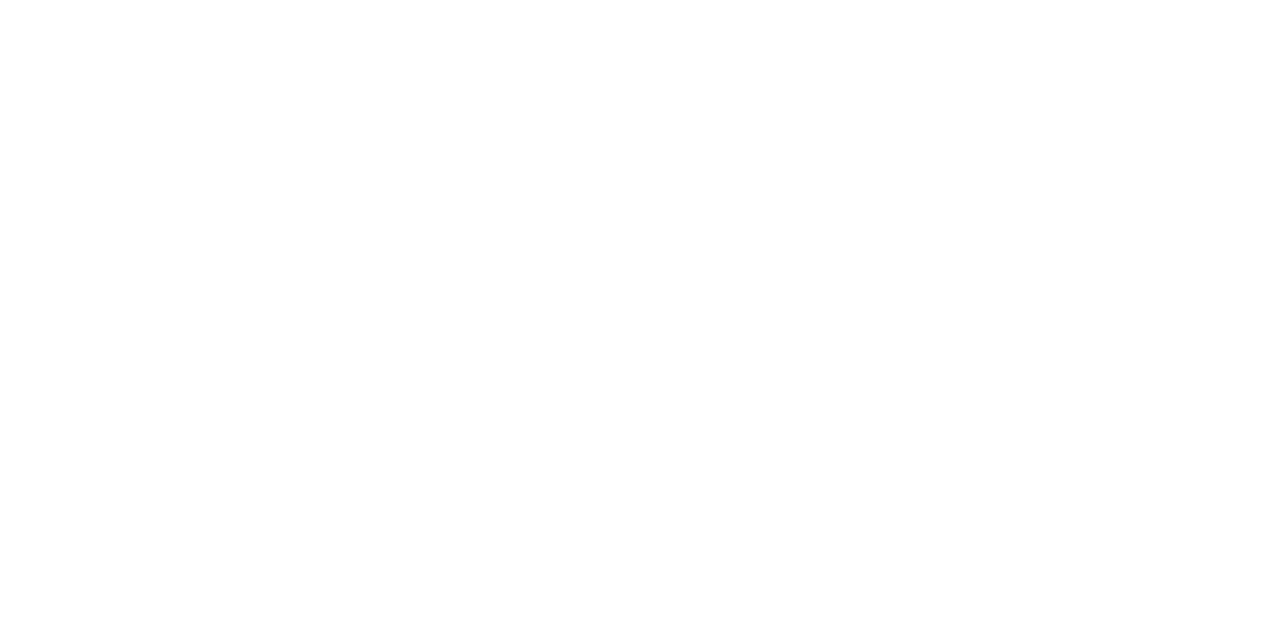
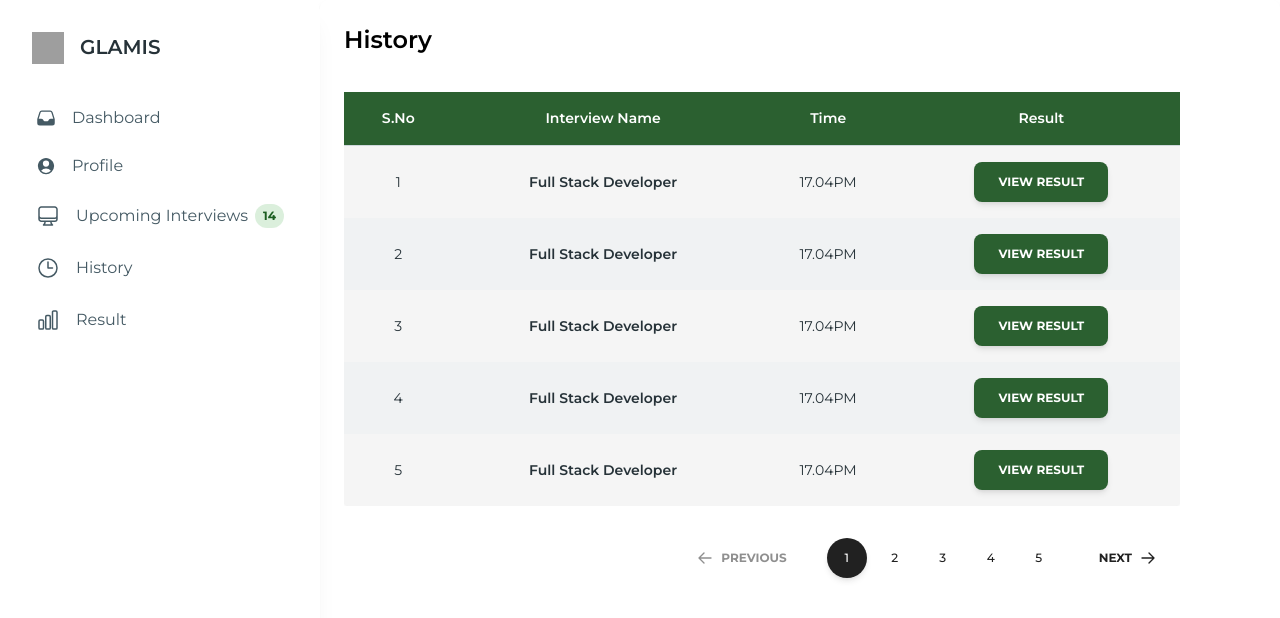
Before and after one commit to naitikshaxma/glamis_test, a React (Vite) app in the folder client/: page /history in a window 1280 px wide. Before the commit this address had no page. Shown: the top 618 px of the page. Built offline with nearby package versions, Linux system fonts and the light colour scheme; grey boxes are pictures that could not be loaded; a web font is replaced by a local one.

Commit message:
feat: history page dev

```diff
--- a/client/src/App.jsx
+++ b/client/src/App.jsx
@@ -5,6 +5,8 @@
 import Dashboard from "./pages/Dashboard";
 import Signup from "./pages/Signup";
 import Profile from "./pages/Profile";
+import History from "./pages/History";
+
 
 const App = () => {
     return (
@@ -14,6 +16,8 @@
                 <Route path="/" element={<Signup />} />
                 {/* <Route path="/enter-otp" element={<EnterOTP />} /> */}
                 <Route path="/dashboard" element={<Dashboard />} />
+                <Route path="/dashboard" element={<Dashboard />} />
+                <Route path="/history" element={<History />} />
             </Routes>
         </Router>
     );
--- /dev/null
+++ b/client/src/components/history/Pagination.jsx
@@ -0,0 +1,56 @@
+import React from "react";
+import { Button, IconButton } from "@material-tailwind/react";
+import { ArrowRightIcon, ArrowLeftIcon } from "@heroicons/react/24/outline";
+
+export default function Pagination() {
+  const [active, setActive] = React.useState(1);
+
+  const getItemProps = (index) =>
+    ({
+      variant: active === index ? "filled" : "text",
+      color: "gray",
+      onClick: () => setActive(index),
+      className: "rounded-full",
+    });
+
+  const next = () => {
+    if (active === 5) return;
+
+    setActive(active + 1);
+  };
+
+  const prev = () => {
+    if (active === 1) return;
+
+    setActive(active - 1);
+  };
+
+  return (
+    <div className="flex items-center gap-4">
+      <Button
+        variant="text"
+        className="flex items-center gap-2 rounded-full"
+        onClick={prev}
+        disabled={active === 1}
+      >
+        <ArrowLeftIcon strokeWidth={2} className="h-4 w-4" /> Previous
+      </Button>
+      <div className="flex items-center gap-2">
+        <IconButton {...getItemProps(1)}>1</IconButton>
+        <IconButton {...getItemProps(2)}>2</IconButton>
+        <IconButton {...getItemProps(3)}>3</IconButton>
+        <IconButton {...getItemProps(4)}>4</IconButton>
+        <IconButton {...getItemProps(5)}>5</IconButton>
+      </div>
+      <Button
+        variant="text"
+        className="flex items-center gap-2 rounded-full"
+        onClick={next}
+        disabled={active === 5}
+      >
+        Next
+        <ArrowRightIcon strokeWidth={2} className="h-4 w-4" />
+      </Button>
+    </div>
+  );
+}
--- /dev/null
+++ b/client/src/components/history/Table.jsx
@@ -0,0 +1,79 @@
+import { Card, Typography } from "@material-tailwind/react";
+import { Button } from "@material-tailwind/react";
+
+const TABLE_HEAD = ["S.No", "Interview Name", "Time", "Result"];
+
+const TABLE_ROWS = [
+  {
+    title: "Full Stack Developer",
+    time: "17.04PM",
+    status: true
+  },
+  {
+    title: "Full Stack Developer",
+    time: "17.04PM",
+    status: true
+  },
+  {
+    title: "Full Stack Developer",
+    time: "17.04PM",
+    status: true
+  },
+  {
+    title: "Full Stack Developer",
+    time: "17.04PM",
+    status: true
+  },
+  {
+    title: "Full Stack Developer",
+    time: "17.04PM",
+    status: true
+  }
+];
+
+export default function Table() {
+  return (
+    <Card className="h-full w-full">
+      <table className="w-full min-w-max table-auto text-left border-collapse bg-gray-100 rounded">
+        <thead>
+          <tr>
+            {TABLE_HEAD.map((head) => (
+              <th key={head} className="border-b border-blue-gray-100 bg-[#2b6030] p-4 font-semibold">
+                <Typography
+                  variant="small"
+                  className="font-semibold text-center text-white"
+                >
+                  {head}
+                </Typography>
+              </th>
+            ))}
+          </tr>
+        </thead>
+        <tbody>
+          {TABLE_ROWS.map(({ title, time, status }, index) => (
+            <tr key={name} className="even:bg-blue-gray-50/50">
+              <td className="p-4">
+                <Typography variant="small" color="blue-gray" className="font-normal text-center">
+                  {index + 1}
+                </Typography>
+              </td>
+              <td className="p-4">
+                <Typography variant="small" color="blue-gray" className="font-semibold text-center">
+                  {title}
+                </Typography>
+              </td>
+              <td className="p-4">
+                <Typography variant="small" color="blue-gray" className="font-normal text-center">
+                  {time}
+                </Typography>
+              </td>
+              <td className="p-4 flex justify-center">
+                <Button className="bg-[#2b6030]">{status?"View Result":"Expired"}</Button>
+              </td>
+            </tr>
+          ))}
+        </tbody>
+      </table>
+    </Card>
+  );
+}
--- /dev/null
+++ b/client/src/pages/History.jsx
@@ -0,0 +1,29 @@
+import React, { useState } from 'react'
+import Sidebar from '../components/global_components/Sidebar';
+import Table from '../components/history/Table';
+import Pagination from '../components/history/Pagination';
+
+function History() {
+    const [activeLink, setActiveLink] = useState('profile');
+
+    const handleSidebarLinkClick = (link) => {
+        setActiveLink(link);
+    };
+
+    return (
+        <div className="flex h-screen">
+            <Sidebar onLinkClick={handleSidebarLinkClick} activeLink={activeLink} />
+            <div className="flex flex-col w-full p-6 bg-white shadow-md rounded-lg">
+                <h1 className="text-2xl font-semibold mb-4">History</h1>
+                <div className="w-11/12 overflow-hidden mt-5">
+                    <Table />
+                </div>
+                <div className="flex justify-end mt-8 w-11/12">
+                    <Pagination />
+                </div>
+            </div>
+        </div>
+    )
+}
+
+export default History
```
